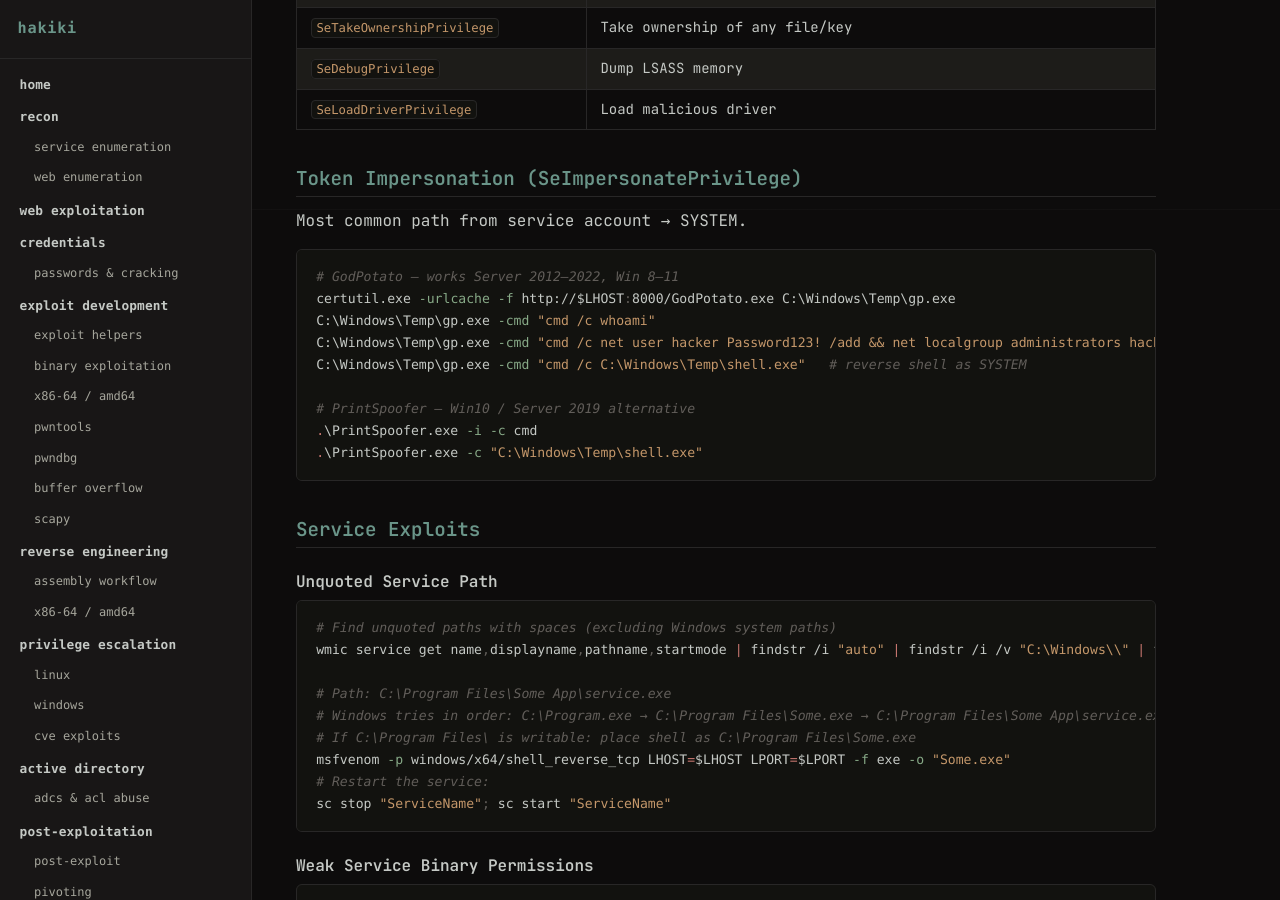
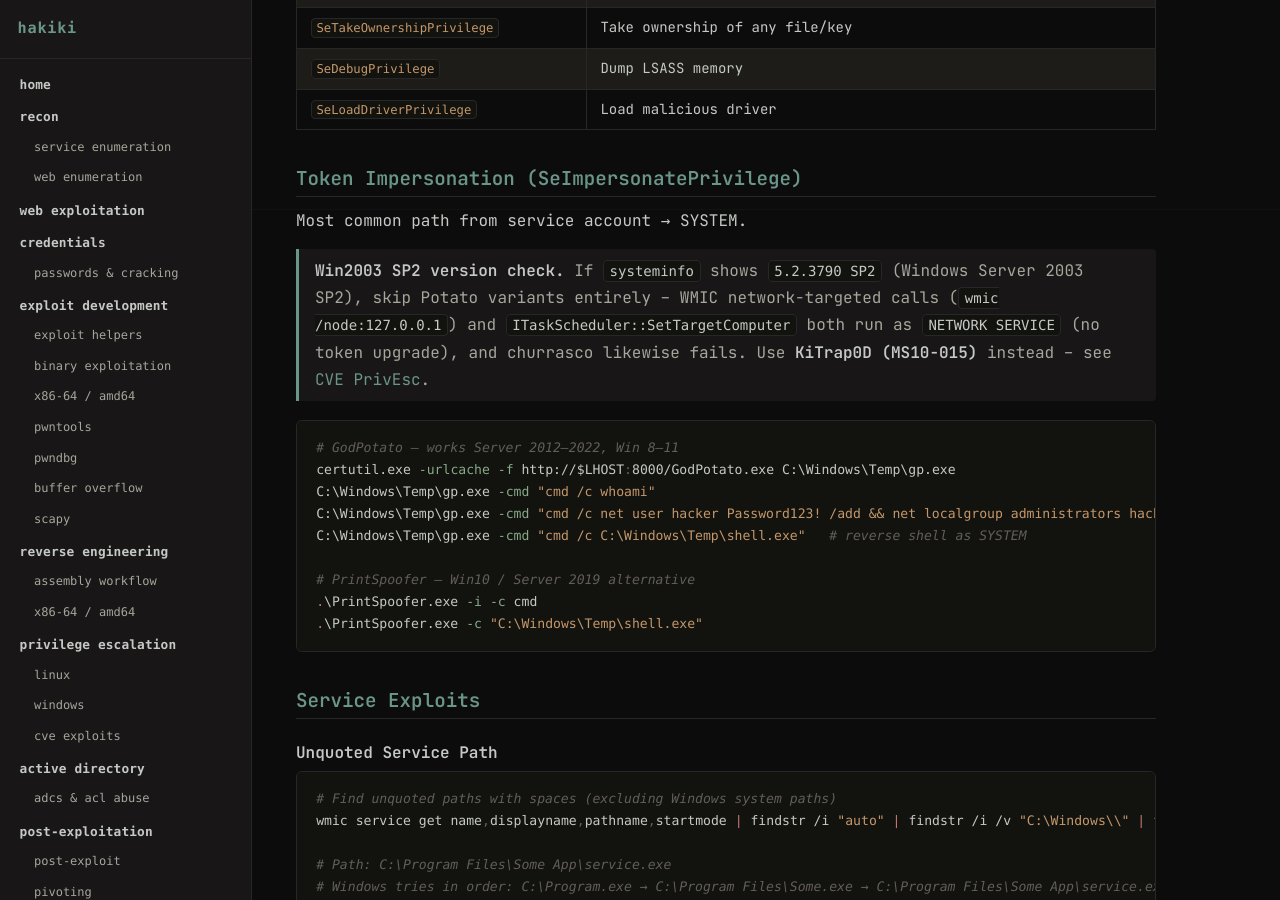
Before and after one commit to v0idravl/hakiki, a Jekyll site: the page built from privesc/windows_privesc.md, in a window 1280 px wide and 900 px high, scrolled down 691 px. Built offline with Jekyll 4.4.1, drawn with Linux system fonts in a browser that asks for light colours; our own code applies the rules of GitHub Pages for plain Markdown files.

Commit message:
privesc: Win2003 SP2 SeImpersonate version-check note -- skip Potato, use KiTrap0D
On Windows Server 2003 SP2 the WMIC and ITaskScheduler trigger paths both return
a NETWORK SERVICE token rather than a SYSTEM token, making Potato variants and
churrasco unreliable. Add a callout in the Token Impersonation section pointing
operators to MS10-015/KiTrap0D as the correct escalation path on that platform.

````diff
--- a/privesc/windows_privesc.md
+++ b/privesc/windows_privesc.md
@@ -31,6 +31,12 @@ whoami /all
 ## Token Impersonation (SeImpersonatePrivilege)
 
 Most common path from service account → SYSTEM.
+
+> **Win2003 SP2 version check.** If `systeminfo` shows `5.2.3790 SP2` (Windows Server 2003 SP2),
+> skip Potato variants entirely -- WMIC network-targeted calls (`wmic /node:127.0.0.1`) and
+> `ITaskScheduler::SetTargetComputer` both run as `NETWORK SERVICE` (no token upgrade), and
+> churrasco likewise fails. Use **KiTrap0D (MS10-015)** instead -- see
+> [CVE PrivEsc](cve_privesc.md#kitrap0d----ms10-015-cve-2010-0232).
 
 ```powershell
 # GodPotato — works Server 2012–2022, Win 8–11
````
